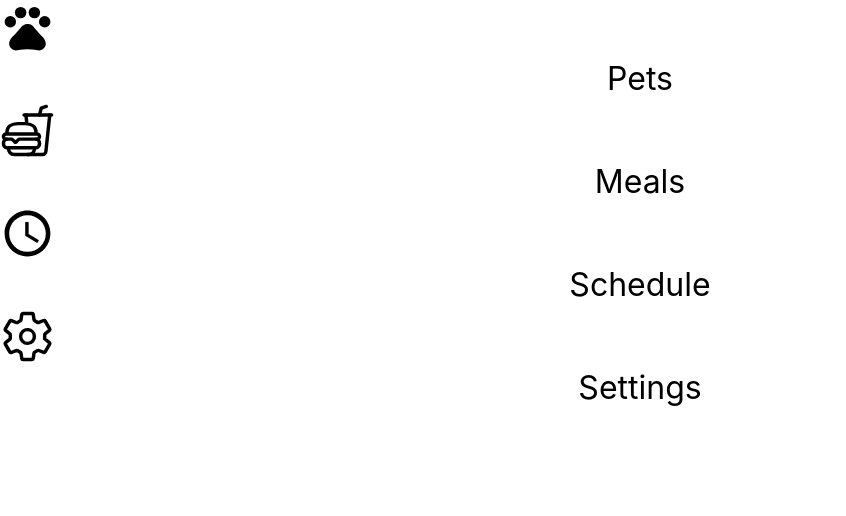
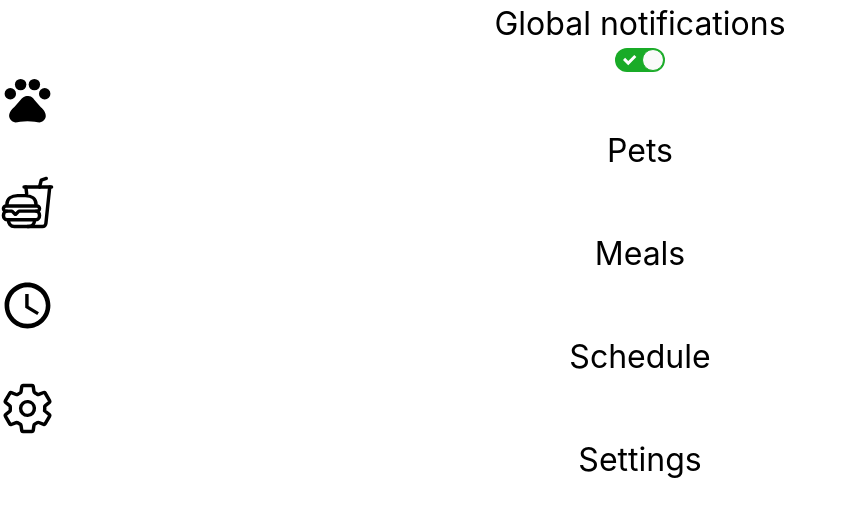
Before and after one commit to abawor/petfed_web, a React (Vite) app in the folder petfed_web/: page /settings in a window 1280 px wide. Shown: the top 516 px of the page, without its empty margins (0-846 px from the left). Built offline with nearby package versions, Linux system fonts and the light colour scheme.

Commit message:
Added SettingsScreen draft

```diff
--- a/petfed_web/src/App.jsx
+++ b/petfed_web/src/App.jsx
@@ -3,6 +3,7 @@ import { useState } from "react";
 import HomeScreen from './pages/HomeScreen';
 import MealsScreen from './pages/MealsScreen';
 import ScheduleScreen from './pages/ScheduleScreen';
+import SettingsScreen from './pages/SettingsScreen';
 import AddNewMeal from './pages/AddNewMeal';
 import AddNewSchedule from './pages/AddNewSchedule';
 import AddNewPet from './pages/AddNewPet';
@@ -39,6 +40,7 @@ function App() {
                 <Route path="/add-new-meal" element={<AddNewMeal />} />
                 <Route path="/schedule" element={<ScheduleScreen />} />
                 <Route path="/add-new-schedule" element={<AddNewSchedule />} />
+                <Route path="/settings" element={<SettingsScreen />} />
               </Routes>
 
               {/* Navigation Bar */}
--- a/petfed_web/src/components/ScheduleList.jsx
+++ b/petfed_web/src/components/ScheduleList.jsx
@@ -89,7 +89,7 @@ export default function ScheduleList() {
                                         className="float-right mr-1"
                                         checked={schedule.reminder}
                                         onChange={() => handleToggle(pet.id, schedule.id)}
-                                        />
+                                    />
                                 </div>
                             </li>
                         )
--- a/petfed_web/src/pages/SettingsScreen.jsx
+++ b/petfed_web/src/pages/SettingsScreen.jsx
@@ -0,0 +1,19 @@
+import React, { useContext, useState } from 'react';
+import Toggle from 'react-toggle'
+import 'react-toggle/style.css';
+
+
+export default function SettingsScreen() {
+    const [notifications, setNotificiations] = useState(true)
+
+    return (
+        <div className='text-2xl flex items-center m-10'>
+            <p className='mr-2'>Global notifications</p>
+            <Toggle
+                className=""
+                checked={notifications}
+                onChange={() => setNotificiations(!notifications)}
+            />
+        </div>
+    )
+}
```
